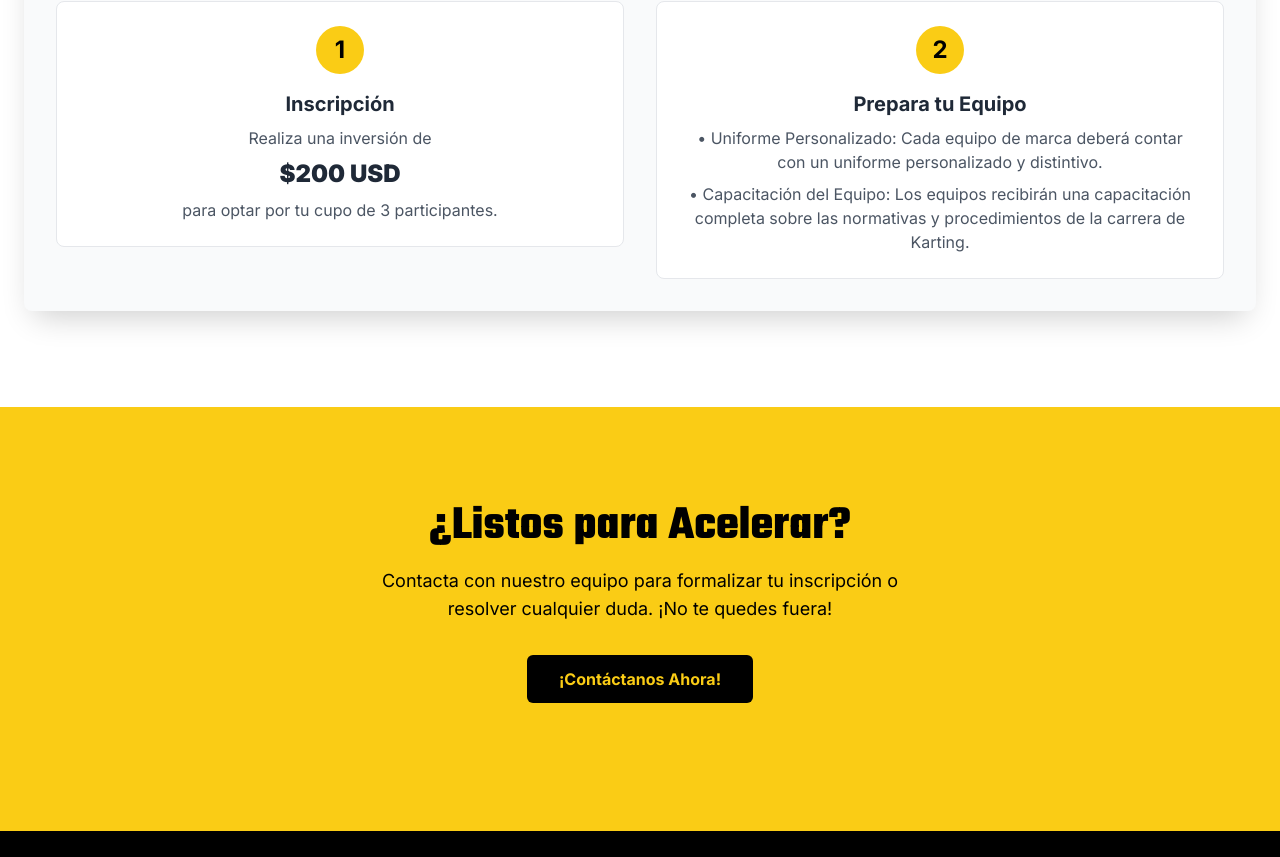
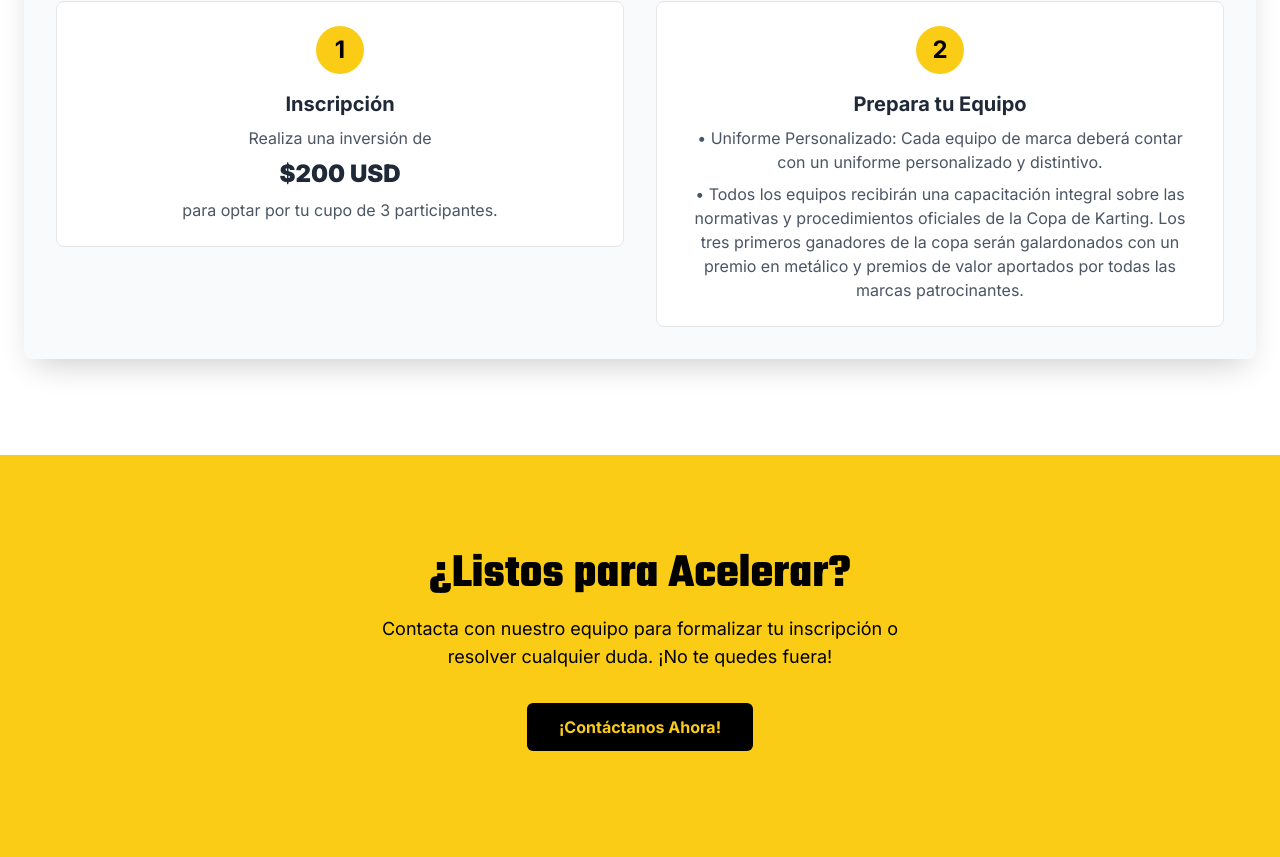
Before and after one commit to yolber12/COPA-TURPIAL-RACING-2025, a plain HTML site: page index.html in a window 1280 px wide. Shown: the part 2923-3780 px from the top of the page. Drawn offline with nearby package versions, Linux system fonts and the light colour scheme.

Commit message:
index.html

```diff
--- a/index.html
+++ b/index.html
@@ -268,7 +268,7 @@
                                 <h4 class="font-bold text-xl mb-2">Prepara tu Equipo</h4>
                                 <div class="space-y-2 text-gray-600">
                                     <p>• Uniforme Personalizado: Cada equipo de marca deberá contar con un uniforme personalizado y distintivo.</p>
-                                    <p>• Capacitación del Equipo: Los equipos recibirán una capacitación completa sobre las normativas y procedimientos de la carrera de Karting.</p>
+                                    <p>• Todos los equipos recibirán una capacitación integral sobre las normativas y procedimientos oficiales de la Copa de Karting. Los tres primeros ganadores de la copa serán galardonados con un premio en metálico y premios de valor aportados por todas las marcas patrocinantes.</p>
                                 </div>
                             </div>
                         </div>
```
